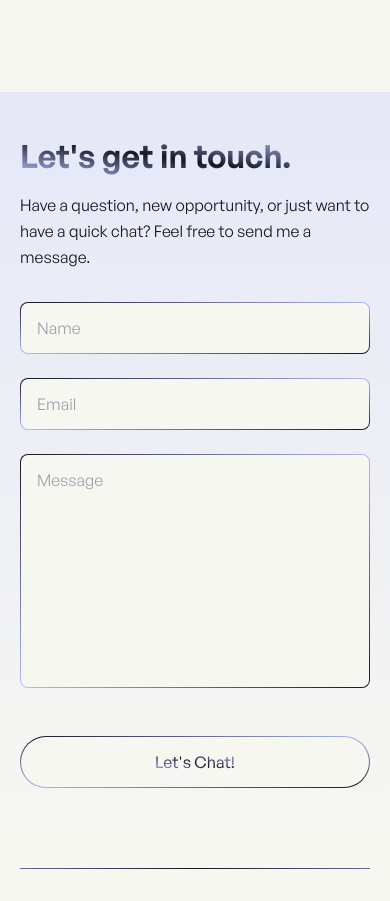
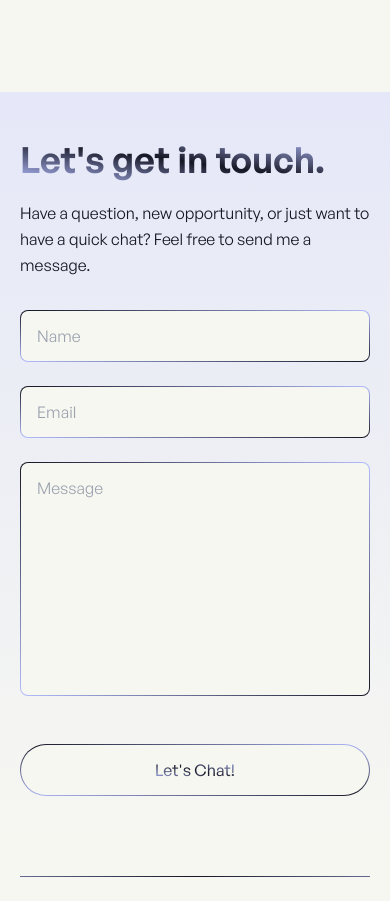
Before and after one commit to qiaoandrew/personal-website, a Next.js app: page / in a window 390 px wide. Shown: the part 3980-4881 px from the top of the page. Built offline with nearby package versions, Linux system fonts and the light colour scheme.

Commit message:
Add form name

```diff
--- a/components/sections/home/Contact.jsx
+++ b/components/sections/home/Contact.jsx
@@ -11,7 +11,7 @@ export default function Contact() {
       <ID id="contact" />
       <div className="m-horizontal pt-10 pb-16 3xs:pb-20 sm:pt-12 lg:grid xl:grid-cols-[2fr_3fr] xl:gap-24 xl:pt-20 xl:pb-32 2xl:grid-cols-[4fr_5fr] 2xl:pt-24 2xl:pb-36">
         <div>
-          <h2 className="mb-2 text-2xl font-semibold 3xs:mb-3 3xs:text-3xl 2xs:text-4xl sm:text-5xl md:text-6xl xl:mb-4 xl:text-7xl 2xl:text-8xl 3xl:mb-5 3xl:text-9xl">
+          <h2 className="mb-2 text-2xl font-semibold 3xs:mb-3 3xs:text-3xl 2xs:text-5xl md:text-6xl xl:mb-4 xl:text-7xl 2xl:text-8xl 3xl:mb-5 3xl:text-9xl">
             <span className="gradient-text gradient-main-light dark:gradient-main-dark">
               Let&apos;s get in touch.
             </span>
@@ -56,7 +56,12 @@ function ContactForm() {
   });
 
   return (
-    <form onSubmit={formik.handleSubmit} className="xl:mt-4" netlify>
+    <form
+      name="contact"
+      onSubmit={formik.handleSubmit}
+      className="xl:mt-4"
+      netlify
+    >
       <div className="mb-10 flex flex-col gap-5 3xs:mb-12 3xs:gap-6 xl:mb-16 xl:gap-8">
         <div className="flex flex-col gap-2.5">
           <Input
```
